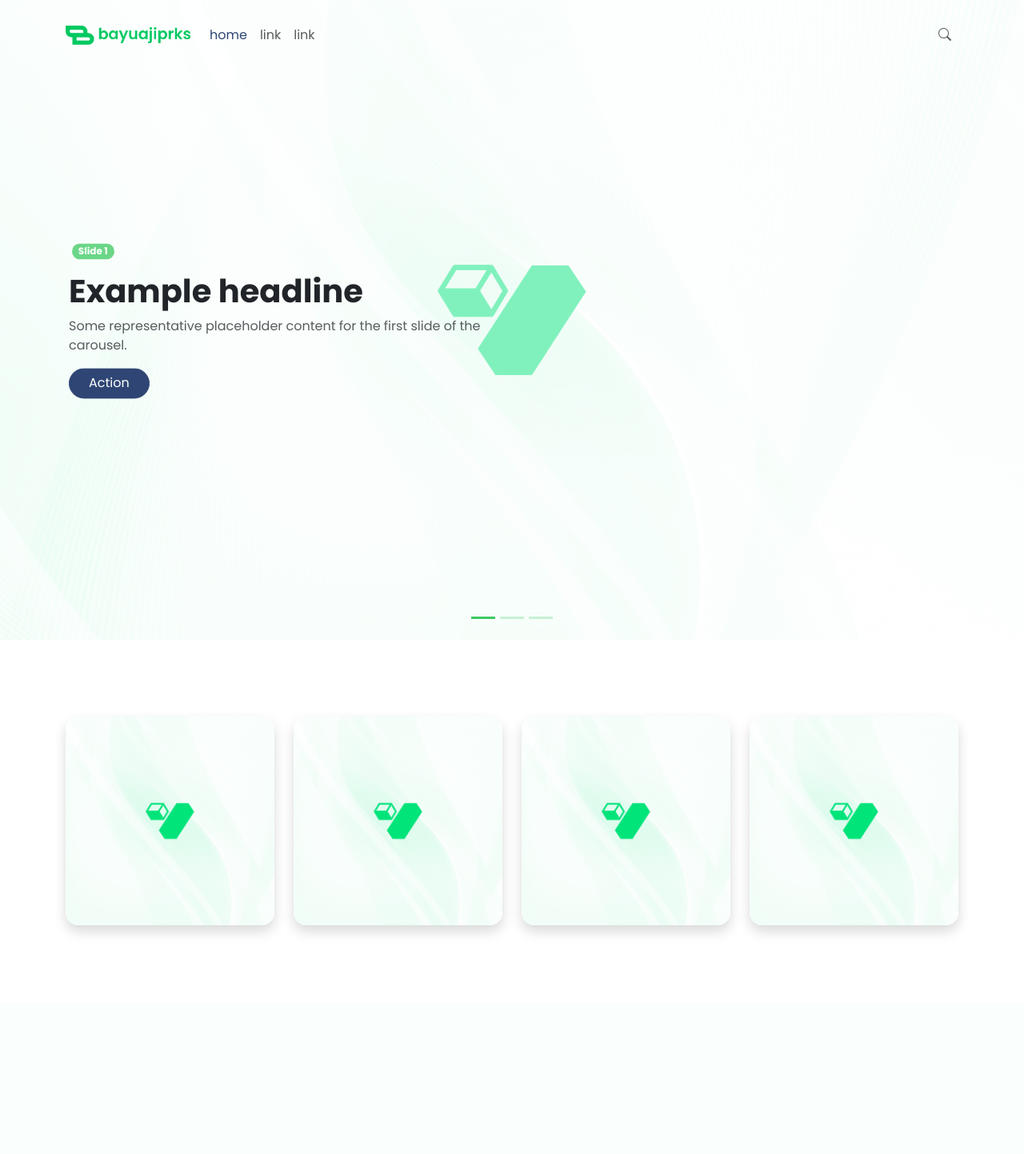
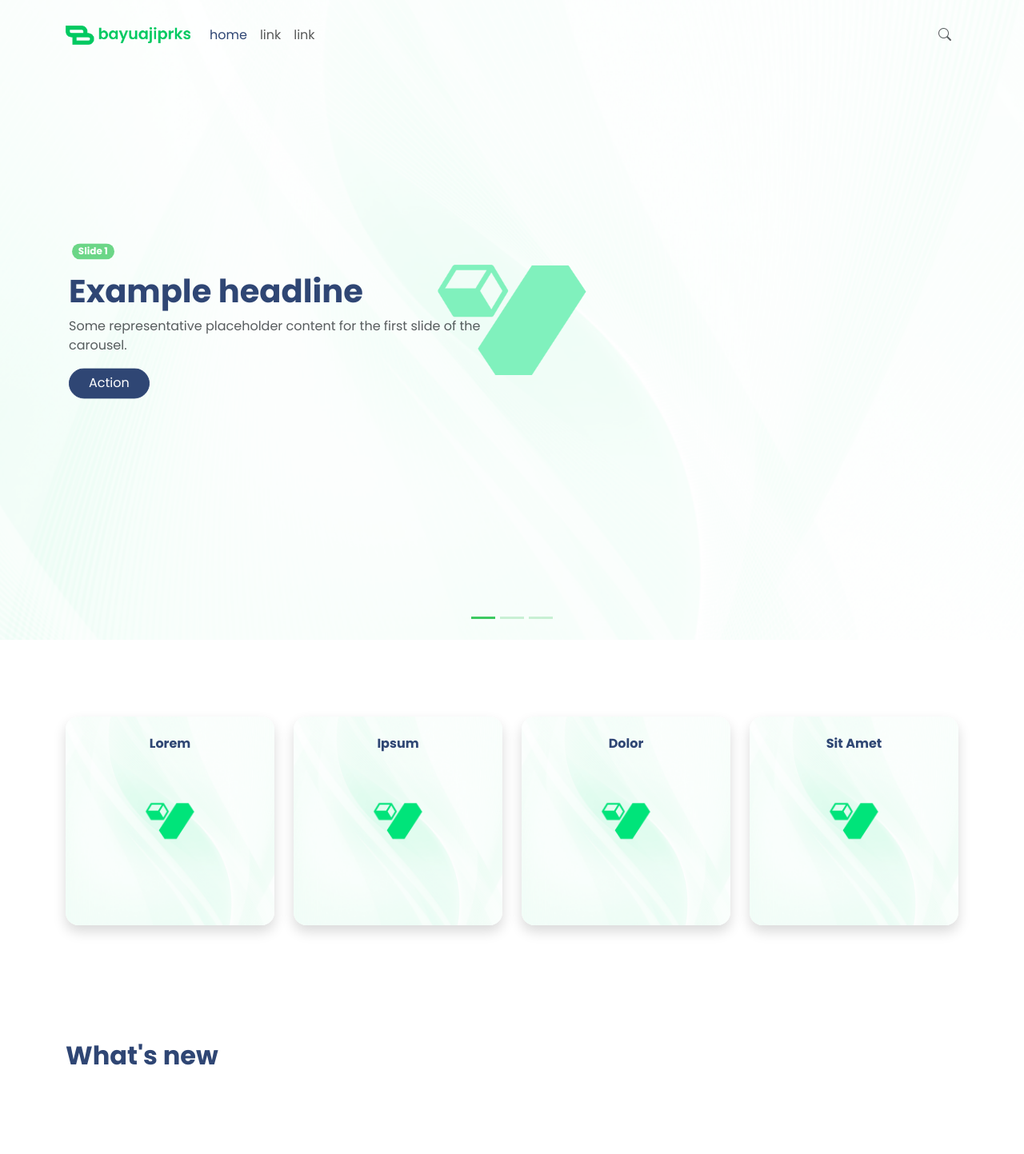
Before and after one commit to dodevca/bayuajiprks, a CodeIgniter 4 app: the page made by app/Views/homepage.php in a window 1280 px wide. Shown: the whole page at 80% size. Before the commit the page ends 1168 px from the top, so only its background shows below. Run offline with PHP 8.4 and a stand-in for CodeIgniter, Linux system fonts and the light colour scheme; the template is opened without the code that fills it, so the values that code supplies are empty; some libraries are stand-ins or nearby versions.

Commit message:
Update styling

```diff
--- a/app/Views/homepage.php
+++ b/app/Views/homepage.php
@@ -14,7 +14,7 @@
                     <div class="row position-absolute top-50 translate-middle-y z-2 w-100">
                         <div class="col-lg-6 px-3">
                             <span class="badge bg-primary bg-opacity-75 text-white ms-1 mb-3" data-aos="fade-right">Slide 1</span>
-                            <h1 class="h1 text-dark">Example headline</h1>
+                            <h1 class="fs-1">Example headline</h1>
                             <p class="text-muted">Some representative placeholder content for the first slide of the carousel.</p>
                             <a class="btn btn-secondary rounded-pill" href="#" data-aos="fade-up">Action</a>
                         </div>
@@ -26,7 +26,7 @@
                     <div class="row position-absolute top-50 translate-middle-y z-2 w-100">
                         <div class="col-lg-6 px-3">
                             <span class="badge bg-primary bg-opacity-75 text-white ms-1 mb-3" data-aos="fade-right">Slide 2</span>
-                            <h1 class="h1 text-dark">Example headline</h1>
+                            <h2 class="fs-1">Example headline</h2>
                             <p class="text-muted">Some representative placeholder content for the first slide of the carousel.</p>
                         </div>
                     </div>
@@ -37,7 +37,7 @@
                     <div class="row position-absolute top-50 translate-middle-y z-2 w-100" data-aos="fade-right">
                         <div class="col-lg-6 px-3">
                             <span class="badge bg-primary bg-opacity-75 text-white ms-1 mb-3">Slide 3</span>
-                            <h1 class="h1 text-dark">Example headline</h1>
+                            <h2 class="fs-1">Example headline</h2>
                             <p class="text-muted">Some representative placeholder content for the first slide of the carousel.</p>
                         </div>
                     </div>
@@ -51,27 +51,31 @@
         <div class="row">
             <div class="col-sm-6 col-md-3">
                 <div class="category-item p-3 rounded shadow" style="background-image: url(<?= base_url('images/jumbotron-demo.png') ?>)" data-aos="zoom-in-up">
+                    <h3 class="fs-6 text-center mt-2">Lorem</h3>
                     <div class="position-absolute bottom-0 start-50 translate-middle-x">
                         <a href="#" class="btn btn-primary text-white mb-4">Check it out</a>
                     </div>
                 </div>
             </div>
             <div class="col-sm-6 col-md-3">
-                <div class="category-item p-3 rounded shadow" style="background-image: url(<?= base_url('images/jumbotron-demo.png') ?>)" data-aos="zoom-in-up" data-aos-delay="300">
+                <div class="category-item p-3 rounded shadow" style="background-image: url(<?= base_url('images/jumbotron-demo.png') ?>)" data-aos="zoom-in-up">
+                    <h3 class="fs-6 text-center mt-2">Ipsum</h3>
                     <div class="position-absolute bottom-0 start-50 translate-middle-x">
                         <a href="#" class="btn btn-primary text-white mb-4">Check it out</a>
                     </div>
                 </div>
             </div>
             <div class="col-sm-6 col-md-3">
-                <div class="category-item p-3 rounded shadow" style="background-image: url(<?= base_url('images/jumbotron-demo.png') ?>)" data-aos="zoom-in-up" data-aos-delay="600">
+                <div class="category-item p-3 rounded shadow" style="background-image: url(<?= base_url('images/jumbotron-demo.png') ?>)" data-aos="zoom-in-up">
+                    <h3 class="fs-6 text-center mt-2">Dolor</h3>
                     <div class="position-absolute bottom-0 start-50 translate-middle-x">
                         <a href="#" class="btn btn-primary text-white mb-4">Check it out</a>
                     </div>
                 </div>
             </div>
             <div class="col-sm-6 col-md-3">
-                <div class="category-item p-3 rounded shadow" style="background-image: url(<?= base_url('images/jumbotron-demo.png') ?>)" data-aos="zoom-in-up" data-aos-delay="900">
+                <div class="category-item p-3 rounded shadow" style="background-image: url(<?= base_url('images/jumbotron-demo.png') ?>)" data-aos="zoom-in-up">
+                    <h3 class="fs-6 text-center mt-2">Sit Amet</h3>
                     <div class="position-absolute bottom-0 start-50 translate-middle-x">
                         <a href="#" class="btn btn-primary text-white mb-4">Check it out</a>
                     </div>
@@ -80,4 +84,9 @@
         </div>
     </div>
 </section>
+<section id="latest">
+    <div class="container py-5">
+        <h3 class="h2">What's new</h3>
+    </div>
+</section>
 <?= $this->endSection() ?>
--- a/app/Views/layouts/main.php
+++ b/app/Views/layouts/main.php
@@ -38,7 +38,7 @@
                     </button>
                 </div>
                 <div class="collapse navbar-collapse order-lg-1" id="navbar-menu">
-                    <ul class="navbar-nav me-auto my-2 my-lg-0 navbar-nav-scroll" style="--bs-scroll-height: 100px;">
+                    <ul class="navbar-nav me-auto my-2 my-lg-0">
                         <li class="nav-item">
                             <a class="nav-link active" aria-current="page" href="<?= base_url() ?>">home</a>
                         </li>
--- a/public/scss/style.scss
+++ b/public/scss/style.scss
@@ -11,6 +11,7 @@ $headings-font-weight: 700;
 $primary: #3dc961;
 $secondary: #2F4674;
 $border-radius: 1rem;
+$headings-color: $secondary;
 
 // include remainder of required Bootstrap stylesheets (including any separate color mode stylesheets)
 @import "../../vendor/twbs/bootstrap/scss/variables";
@@ -151,7 +152,7 @@ section {
 
         a {
             @extend .opacity-0;
-            transition: opacity 0.5s ease-in-out;
+            transition: opacity 0.8s ease-in-out;
         }
 
         &:hover,
```
Also changed, not shown: public/css/style.min.css, 1 other file.
